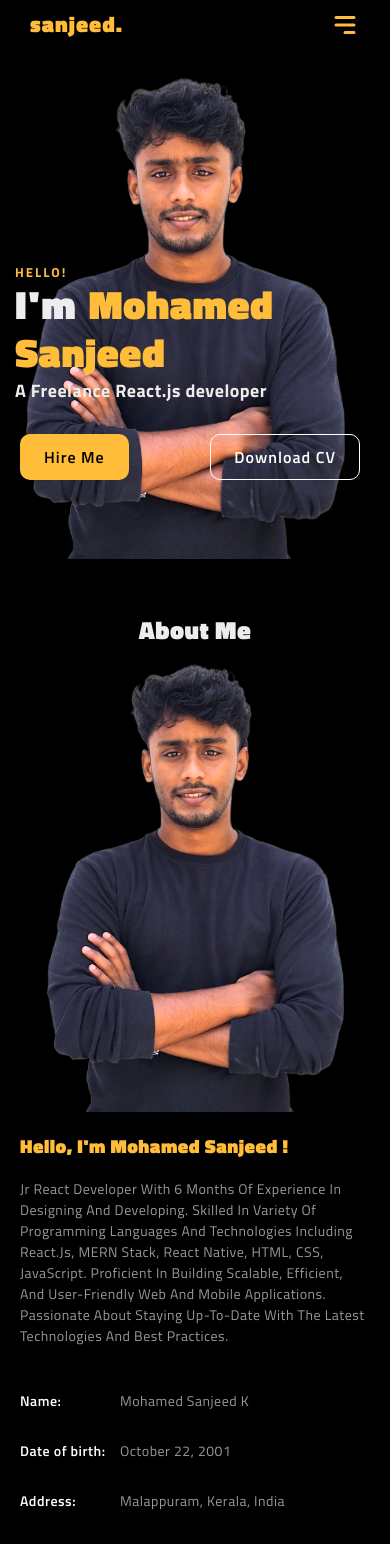
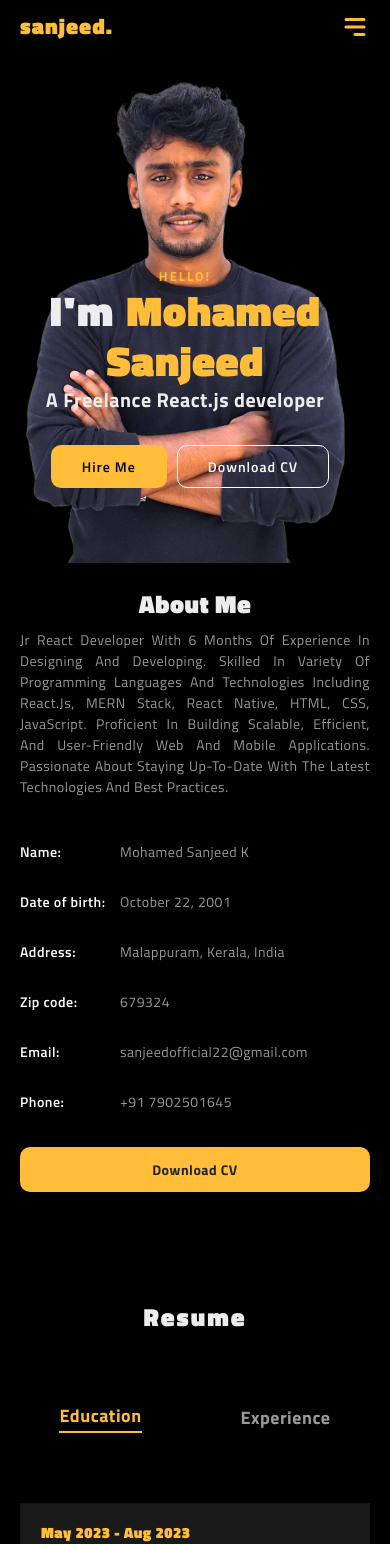
Before and after one commit to sanjjuo/Old-Portfolio, a React (Vite) app in the folder Frontend/my-app/: page / in a window 390 px wide. Shown: the top 1544 px of the page. Built offline with nearby package versions, Linux system fonts and the light colour scheme.

Commit message:
some styles

```diff
--- a/Frontend/my-app/src/components/Footer/Footer.jsx
+++ b/Frontend/my-app/src/components/Footer/Footer.jsx
@@ -15,9 +15,12 @@ const Footer = () => {
                         <div className="col-xl-3 col-lg-3 col-md-6 col-sm-12 col-12">
                             <div className="footer-about">
                                 <h3>about</h3>
-                                <p>Far far away, behind the word mountains,
-                                    far from the countries Vokalia and Consonantia,
-                                    there live the blind texts.</p>
+                                <p>Jr React Developer with 6 months of experience in designing and developing.
+                                Skilled in variety of Programming languages and technologies including
+                                React.js, MERN stack, React Native, HTML, CSS, JavaScript. Proficient in
+                                building scalable, efficient, and user-friendly web and mobile applications.
+                                Passionate about staying up-to-date with the latest technologies and best
+                                practices.</p>
                                     <ul>
                                         <Link  to="https://www.facebook.com/profile.php?id=100092943613170" target='_blank'><li><FaFacebookF /></li></Link>
                                         <Link to="https://www.instagram.com/sanjjuo/" target='_blank'><li><FaInstagram /></li></Link>
--- a/Frontend/my-app/src/components/Home/DownloadModal.jsx
+++ b/Frontend/my-app/src/components/Home/DownloadModal.jsx
@@ -13,7 +13,7 @@ const DownloadModal = (props) => {
             >
                 <Modal.Header closeButton style={{ border: "none" }} />
                 <Modal.Body>
-                    <h4 style={{ fontWeight: 600, color:"#fff" , fontSize:"21px"}}>Are you sure you want to download the Resume Now ?</h4>
+                    <h4 style={{ fontWeight: 600, color:"#fff" , fontSize:"20px"}}>Are you sure you want to download the Resume Now ?</h4>
                 </Modal.Body>
                 <Modal.Footer>
                     <Button style={{ backgroundColor: "transparent" ,border:"2px solid #fff", width:"30%" }} onClick={props.onHide}>No</Button>
--- a/Frontend/my-app/src/components/Navbar/Navbar.jsx
+++ b/Frontend/my-app/src/components/Navbar/Navbar.jsx
@@ -45,22 +45,22 @@ const MyNavbar = () => {
             <section className="mobile-navbar-section">
                 <ul>
                     <li>sanjeed.</li>
-                    <li onClick={() => {setOffcanvas(true); handleMenu;}}>{!menu ? <HiMenuAlt3 size={30} /> : <FaXmark/> }</li>
+                    <li onClick={() => setOffcanvas(true)}>{!offcanvas ? <HiMenuAlt3 size={30} /> : <FaXmark size={30} /> }</li>
                 </ul>
-                <Offcanvas className="offcanvas" show={offcanvas} onHide={() => setOffcanvas(false)} placement="start">
+                <Offcanvas className="offcanvas" show={offcanvas} onHide={() => setOffcanvas(false)} placement="start" scroll="true">
                     <Offcanvas.Header className='p-0'>
                         <Offcanvas.Title className='offcanvas-title'>Menu</Offcanvas.Title>
                     </Offcanvas.Header>
                     <Offcanvas.Body className='offcanvas-body'>
                         <div className="offcanvas-items">
                             <ul>
-                                <li>Home</li>
-                                <li>About</li>
-                                <li>Resume</li>
-                                <li>Services</li>
-                                <li>Skills</li>
-                                <li>Works</li>
-                                <li>Contact</li>
+                                <li><a href="#home" style={{color:"inherit", textDecoration:"none"}}>Home</a></li>
+                                <li><a href="#about"style={{color:"inherit", textDecoration:"none"}} >About</a></li>
+                                <li><a href="#resume"style={{color:"inherit", textDecoration:"none"}} >Resume</a></li>
+                                <li><a href="#service"style={{color:"inherit", textDecoration:"none"}} >Services</a></li>
+                                <li><a href="#skill"style={{color:"inherit", textDecoration:"none"}} >Skills</a></li>
+                                <li><a href="#works" style={{color:"inherit", textDecoration:"none"}}>Works</a></li>
+                                <li><a href="#contact" style={{color:"inherit", textDecoration:"none"}}>Contact</a></li>
                             </ul>
                         </div>
                         <div className='social-media-icons'>
--- a/Frontend/my-app/src/components/Responsive.css
+++ b/Frontend/my-app/src/components/Responsive.css
@@ -8,7 +8,7 @@
 
     .mobile-navbar-section {
         display: block;
-        padding: 8px 10px;
+        padding: 10px 0;
     }
 
     .mobile-navbar-section ul {
@@ -141,8 +141,8 @@
     .mobile-home-section .contents {
         position: absolute;
         top: 40%;
-        max-width: 100%;
-        padding: 0 5px;
+        text-align: center;
+        padding: 0;
 
     }
 
@@ -156,7 +156,7 @@
     }
 
     .mobile-home-section .contents h2 {
-        font-size: 40px;
+        font-size: 42px;
         font-weight: 800;
         letter-spacing: 2px;
         color: #ededed;
@@ -168,7 +168,7 @@
     }
 
     .mobile-home-section .contents p {
-        font-size: 18px;
+        font-size: 20px;
         margin: 0;
         color: #ededed;
         font-weight: 700;
@@ -177,7 +177,7 @@
     .mobile-home-section .contents .button-container {
         padding-top: 30px;
         align-items: center;
-        justify-content: space-between;
+        justify-content: center;
         display: flex;
         width: 100%;
     }
@@ -185,7 +185,8 @@
     .mobile-home-section .contents .button-container .btn1 {
         margin-right: 10px;
         text-transform: capitalize;
-        padding: 10px 23px;
+        padding: 10px 30px;
+        font-size: 14px;
         letter-spacing: 1px;
         background-color: #ffbd39;
         border: 1px solid transparent;
@@ -198,7 +199,8 @@
     .mobile-home-section .contents .button-container .btn {
         margin-right: 10px;
         text-transform: capitalize;
-        padding: 10px 23px;
+        padding: 10px 30px;
+        font-size: 14px;
         letter-spacing: 1px;
         background-color: transparent;
         border: 1px solid #fff;
@@ -254,33 +256,23 @@
     /* about */
 
     .about-section {
-        padding: 50px 0 0 !important;
+        padding: 20px 0 0 !important;
     }
 
     .about-section .container-fluid {
         margin: 0;
     }
 
+    .about-section .col-md-5{
+        display: none;
+    }
+
     .about-section .col-md-7 {
         padding: 0 !important;
     }
 
-    .about-section .image {
-        height: 500px;
-    }
-
     .about-section .col-md-7 h2 {
-        font-size: 19px;
-        width: 100%;
-        animation: none;
-        border: none;
-    }
-
-    .about-section .image img {
-        width: 100%;
-        height: 100%;
-        border-radius: 10px;
-        object-fit: contain;
+        display: none;
     }
 
     .about-section ul li span:first-child {
@@ -298,10 +290,12 @@
 
     .about-section p {
         font-size: 14px !important;
+        text-align: justify;
     }
 
     .about-section .about-button button {
         width: 100%;
+        font-size: 14px;
     }
 
     /* resume */
@@ -337,6 +331,7 @@
 
     .resume-section .education-cards .card p {
         font-size: 14px !important;
+        text-align: justify;
     }
 
     .resume-section .education-cards .card {
@@ -365,11 +360,9 @@
 
     .resume-section .experience-cards .card li {
         font-size: 14px;
+        text-align: justify;
     }
 
-    .resume-section .education-cards .card p {
-        font-size: 16px;
-    }
 
     /* service */
 
@@ -448,6 +441,10 @@
         height: 25px;
     }
 
+    .work-card button{
+        font-size: 14px;
+    }
+
     /* modal */
 
     .header .title h4 {
@@ -480,6 +477,10 @@
         object-fit: cover;
     }
 
+    .freelance-section .freelance-contents button{
+        font-size: 14px;
+    }
+
     /* contact */
 
     .contact-section {
@@ -488,6 +489,10 @@
 
     .contact-section h1 {
         font-size: 25px;
+    }
+
+    .contact-section p{
+        font-size: 16px;
     }
 
     .contact-section .contents ul {
@@ -517,12 +522,17 @@
         padding: 0 !important;
     }
 
+    .contact-section .contact-card button {
+        font-size: 14px;
+    }
+
     .contact-section .contact-card h2 {
         font-size: 30px;
     }
 
-    .contact-section p {
-        font-size: 16px;
+    .contact-section .contact-card p {
+        font-size: 14px !important;
+        text-align: justify;
     }
 
     .contact-section .contact-input {
@@ -541,7 +551,8 @@
     }
 
     .footer-section .footer-contents .footer-about p {
-        font-size: 16px;
+        font-size: 14px !important;
+        text-align: justify;
     }
 
     .footer-section .footer-contents .footer-about h3 {
```
